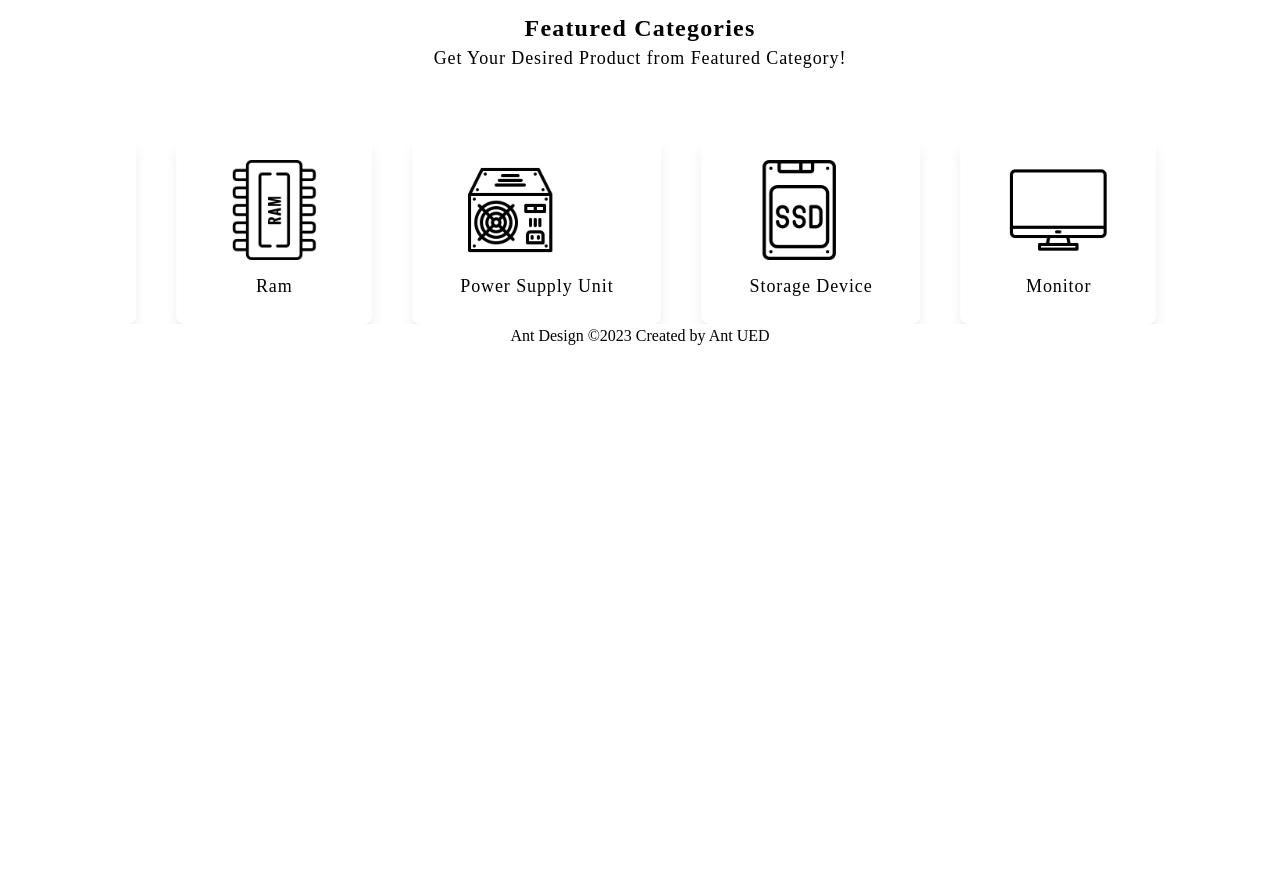
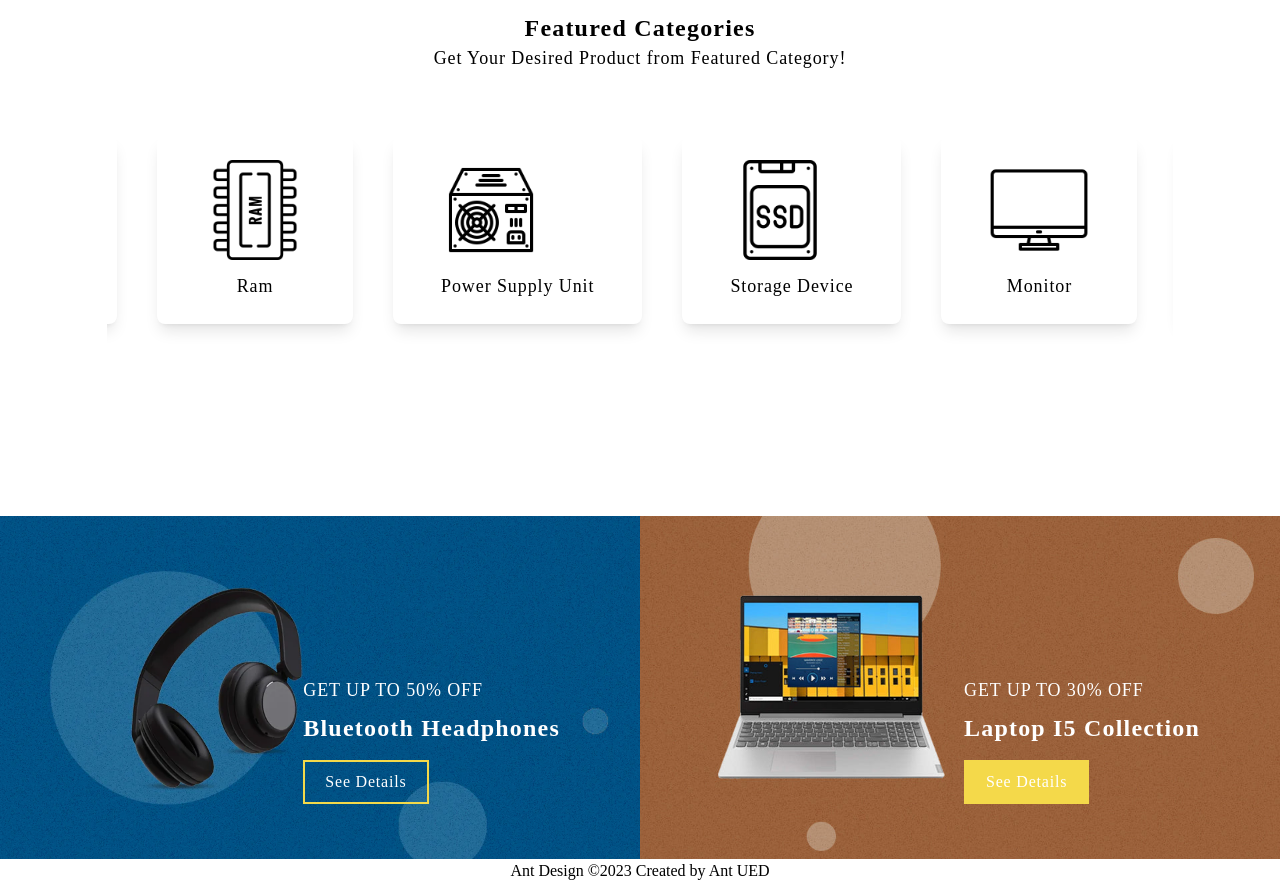
Before and after one commit to Mdabdullah3/MoonCart-Pc-Builder, a Next.js app: page / in a window 1280 px wide. Shown: the part 2480-3363 px from the top of the page. Before the commit the page ends 2828 px from the top, so only its background shows below. Built offline with nearby package versions, Linux system fonts and the light colour scheme.

Commit message:
offer done

```diff
--- a/src/components/ui/Categori.js
+++ b/src/components/ui/Categori.js
@@ -69,7 +69,7 @@ const Categori = () => {
                     direction="left"
                 >
                     {categori.map((item) => (
-                        <div className="px-12 rounded-lg py-6 bg-white shadow-lg ml-10" key={item.id} >
+                        <div className="mb-8 px-12 rounded-lg py-6 bg-white shadow-lg ml-10" key={item.id} >
                             <Image src={item.icon} alt="categori img" width={100} />
                             <h3 className='light-effect tracking-wider text-center text-lg pt-3'>
                                 {item.name}
--- a/src/components/ui/Snap.js
+++ b/src/components/ui/Snap.js
@@ -1,8 +1,26 @@
 import React from 'react';
-
+import offer from "../../Assets/offer-banner-1.webp"
+import offer2 from "../../Assets/offer-banner-2.jpg"
+import Image from 'next/image';
 const Snap = () => {
     return (
-        <div>
+        <div className='mt-40 flex'>
+            <div className='relative'>
+                <Image src={offer} alt='offer-img' />
+                <div className=' absolute top-40 text-white right-20'>
+                    <h1 className='text-lg uppercase tracking-wider mb-2'>Get up to 50% off</h1>
+                    <h1 className='text-2xl font-semibold tracking-wider capitalize'> Bluetooth headphones </h1>
+                    <button className='transition ease-in duration-300 inline-flex items-center text-md font-medium mb-2 md:mb-0 px-5 py-2 hover:shadow-lg tracking-wider hover:text-white mt-4 hover:bg-[#F4D94A] border-2 border-[#F4D94A]'>See Details</button>
+                </div>
+            </div>
+            <div className='relative'>
+                <Image src={offer2} alt='offer-img' />
+                <div className=' absolute top-40 text-white right-20'>
+                    <h1 className='text-lg uppercase tracking-wider mb-2'>Get up to 30% off</h1>
+                    <h1 className='text-2xl font-semibold tracking-wider capitalize'>  Laptop I5 collection  </h1>
+                    <button className='transition ease-in duration-300 inline-flex items-center text-md font-medium mb-2 md:mb-0 px-5 py-2 hover:shadow-lg tracking-wider hover:text-white mt-4 bg-[#F4D94A] border-2 hover:bg-transparent border-[#F4D94A]'>See Details</button>
+                </div>
+            </div>
 
         </div>
     );
--- a/src/pages/index.js
+++ b/src/pages/index.js
@@ -2,6 +2,7 @@ import RootLayout from '@/components/layout/RootLayout';
 import Banner from '@/components/ui/Banner';
 import Categori from '@/components/ui/Categori';
 import Products from '@/components/ui/Products';
+import Snap from '@/components/ui/Snap';
 import Head from 'next/head';
 import React from 'react';
 
@@ -15,6 +16,7 @@ const HomePage = () => {
       <Banner />
       <Products />
       <Categori />
+      <Snap />
     </div>
   );
 };
```
